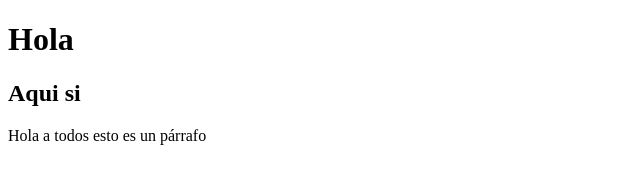
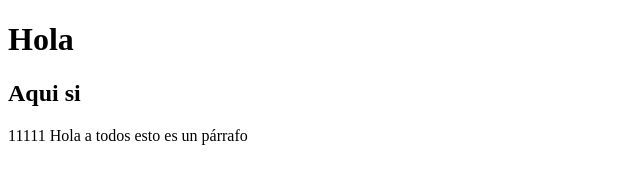
Before and after one commit to jlmendo/Git, a plain HTML site: page index.html in a window 1280 px wide. Shown: the full height of the page, 0-640 px from the left. Drawn offline with Linux system fonts and the light colour scheme.

Commit message:
unos al principio

```diff
--- a/index.html
+++ b/index.html
@@ -10,6 +10,6 @@
 <h1>Hola</h1>
 <h2>Aqui si</h2>
 
-<p>Hola a todos esto es un párrafo</p>
+<p>11111 Hola a todos esto es un párrafo</p>
 </body>
 </html>
```
